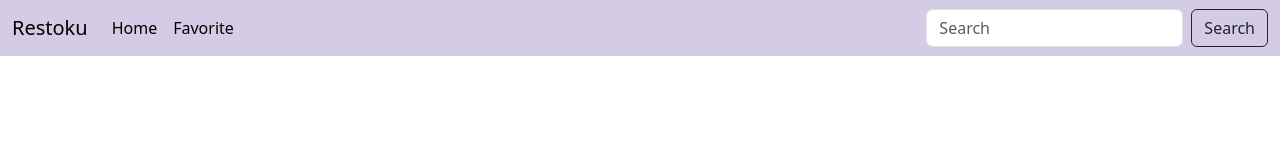
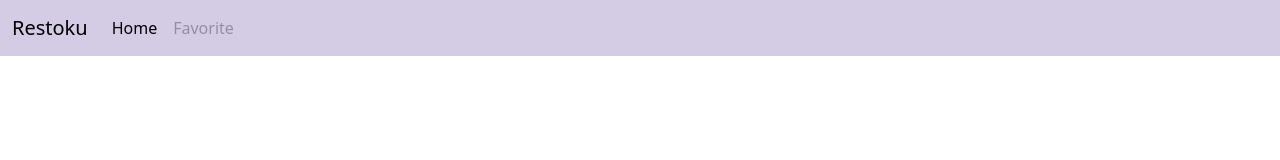
Before and after one commit to adamrayw/Restoku, a React (Vite) app: page / in a window 1280 px wide. Shown: the top 160 px of the page. Built offline with nearby package versions, Linux system fonts and the light colour scheme; no server answers; the HTML template or start-up script is replaced by a standard one.

Commit message:
menghapus search button dan disable link favorit

```diff
--- a/src/Pages/Header.jsx
+++ b/src/Pages/Header.jsx
@@ -23,12 +23,12 @@ function Header() {
               </Link>
             </Nav.Item>
             <Nav.Item>
-              <Nav.Link href="#action2" className="text-black">
+              <Nav.Link href="#action2" disabled>
                 Favorite
               </Nav.Link>
             </Nav.Item>
           </Nav>
-          <Form className="d-flex">
+          {/* <Form className="d-flex">
             <Form.Control
               type="search"
               placeholder="Search"
@@ -36,7 +36,7 @@ function Header() {
               aria-label="Search"
             />
             <Button variant="outline-dark">Search</Button>
-          </Form>
+          </Form> */}
         </Navbar.Collapse>
       </Container>
     </Navbar>
```
